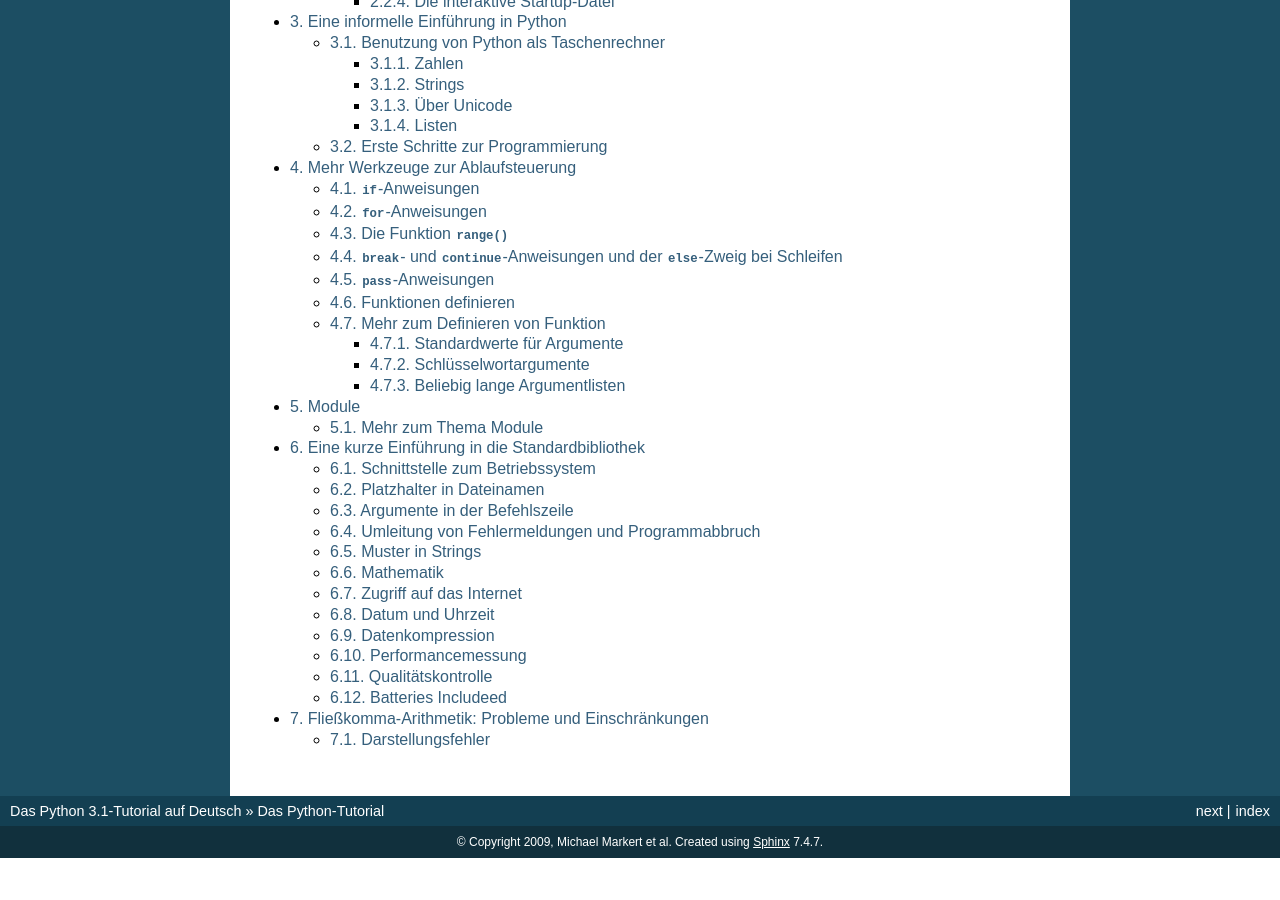
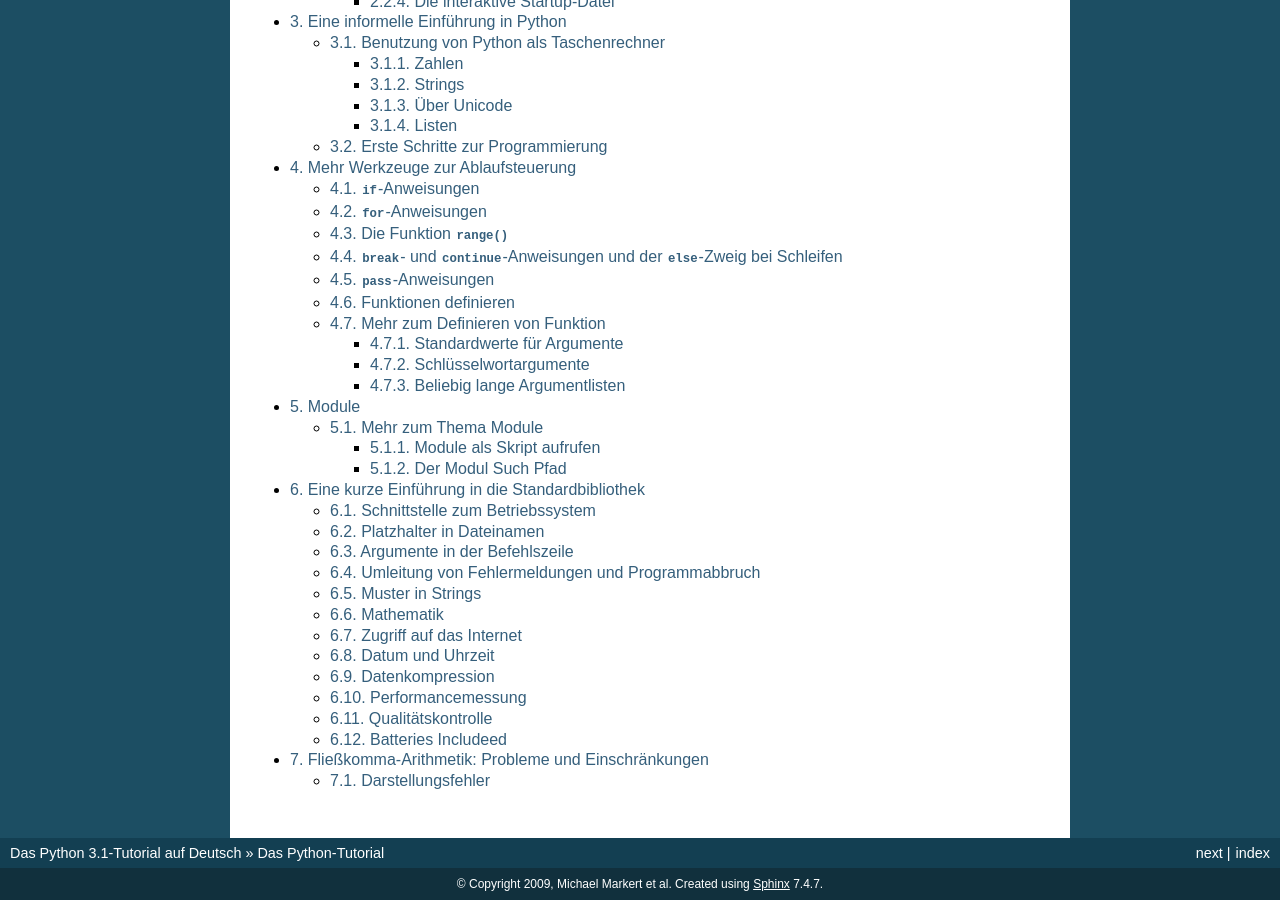
Before and after one commit to cofi/py-tutorial-de, a Sphinx documentation site: the page built from source/index.rst, in a window 1280 px wide and 900 px high, scrolled down 977 px. Built offline with Sphinx 7.4.7, drawn with Linux system fonts in a browser that asks for light colours; pages that are not in the unit, such as notebooks, are missing from menus; before the commit the page ends 1835 px from its top, so only the background shows below that; some of the changed lines change nothing that is shown.

Commit message:
Translated 6.1.1 and 6.1.2

```diff
--- a/source/modules.rst
+++ b/source/modules.rst
@@ -121,3 +121,41 @@
 	neustarten - oder man benutzt :func:`reload`, beispielsweise
 	``reload(modulename)``, falls es nur ein Modul ist, welches man interaktiv
 	testen will.
+
+.. _tut-modulesasscripts:
+
+Module als Skript aufrufen
+--------------------------
+
+Wenn man ein Python Modul folgendermaßen aufruft::
+
+	python fibo.py <arguments>
+
+wird der Code im Modul ausgeführt, genauso als hätte man das Modul importiert mit dem einzigen Unterschied, dass ``__name__`` jetzt ``"__main__"`` ist und nicht der Name des Moduls. Wenn man nun folgende Zeilen an das Ende des Moduls anfügt::
+
+	if __name__ == "__main__":
+	    import sys
+	    fib(int(sys.argv[1]))
+
+so kann man die Datei sowohl als Skript als auch als importierbares Modul verwenden, da der Code, der die Kommandozeile parst, nur ausgeführt wird, wenn das Modul als "Haupt"-Datei ausgeführt wird::
+
+	$ python fibo.py 50
+	1 1 2 3 5 8 13 21 34
+
+Wenn das Modul import wird, wird der Code nicht ausgeführt::
+
+	>>> import fibo
+	>>>
+
+Dies wird oft dazu verwendet, um entweder ein praktisches User Interface bereitzustellen oder zu Testzwecken (wenn das Modul als Skript ausgeführt wird, wird eine Testsuite gestartet).
+
+.. _tut-searchpath:
+
+Der Modul Such Pfad
+-------------------
+
+.. index:: triple: module; search; path
+
+Wenn ein Modul mit dem Namen :mod:`spam` importiert wird, sucht der Interpreter im aktuellen Verzeichnis nach einer Datei mit dem Namen :file:`spam.py` und dann in der Verzeichnisliste, die in der Umgebungsvariable :envvar:`PYTHONPATH` gesetzt ist. Diese hat die gleiche Syntax wie die Shell Variable :envvar:`PATH`, welche auch eine Verzeichnisliste ist. Falls :envvar:`PYTHONPATH` nicht gesetzt ist oder wenn die Datei nicht gefunden wurde, so wird die Suche in einem installationsabhängigen Pfad fortgesetzt; unter Unix ist das normalerweise: :file:`.:/usr/local/lib/python`.
+
+Eigentlich werden Module in der Reihenfolge gesucht, in der sie in der Variable sys.path aufgeführt sind, welche mit dem aktuellen Verzeichnis, in dem sich auch das Skript befindet beginnt, gefolgt von :envvar:`PYTHONPATH` und dem installationsabhängigen default-Pfad. Dies erlaubt Python Programmen, die Suchpfade zu verändern, zu ersetzen oder die Reihenfolge zu ändern. Zu Beachten ist, dass das Skript nicht den gleichen Namen hat wie eines der Standardmodule, da das aktuelle Verzeichnis ja auch im Suchpfad enthalten ist. In diesem Fall versucht Python das Skript als Modul zu importieren, was normalerweise zu einem Fehler führt. Siehe :ref:`tut-standardmodules` für mehr Informationen.
```
